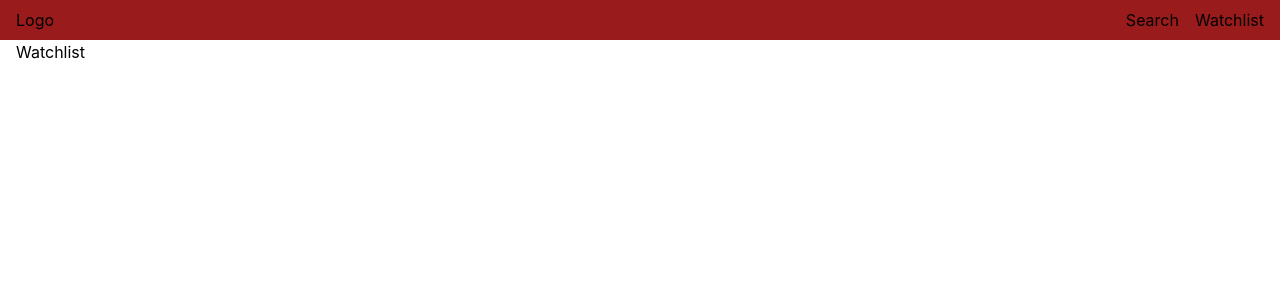
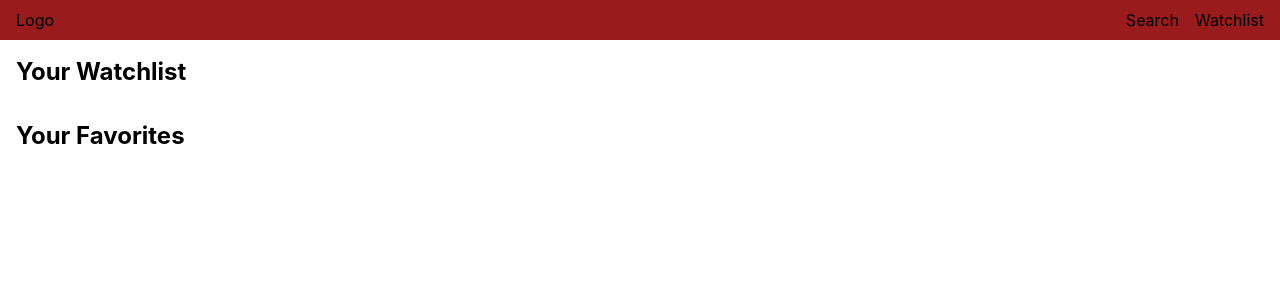
Before and after one commit to seananth/movie-watchlist, a React (Create React App) app: page /watchlist in a window 1280 px wide. Shown: the top 300 px of the page. Built offline with nearby package versions, Linux system fonts and the light colour scheme.

Commit message:
view watchlist and favorites

```diff
--- a/src/pages/Watchlist.jsx
+++ b/src/pages/Watchlist.jsx
@@ -1,12 +1,38 @@
-import React from "react";
+import React, { useContext } from "react";
+import { GlobalContext } from "../context/GlobalState";
 import { Container } from "../components/Container";
+//components
 import { Navbar } from "../components/Navbar";
+import { MovieCard } from "../components/MovieCard";
 
 export const Watchlist = () => {
+  const { watchlist, favorites } = useContext(GlobalContext);
+
   return (
     <div>
       <Navbar />
-      <Container>Watchlist</Container>
+      <Container>
+        <section id="Watchlist" className="py-4">
+          <p className="font-bold text-2xl">Your Watchlist</p>
+          <div className="grid grid-cols-2 md:grid-cols-3 lg:grid-cols-4 xl:grid-cols-5 gap-4">
+            {watchlist.length > 0
+              ? watchlist.map((movie) => (
+                  <MovieCard movie={movie} key={movie.id} />
+                ))
+              : null}
+          </div>
+        </section>
+        <section id="Watchlist" className="py-4">
+          <p className="font-bold text-2xl">Your Favorites</p>
+          <div className="grid grid-cols-2 md:grid-cols-3 lg:grid-cols-4 xl:grid-cols-5 gap-4">
+            {favorites.length > 0
+              ? favorites.map((movie) => (
+                  <MovieCard movie={movie} key={movie.id} />
+                ))
+              : null}
+          </div>
+        </section>
+      </Container>
     </div>
   );
 };
```
